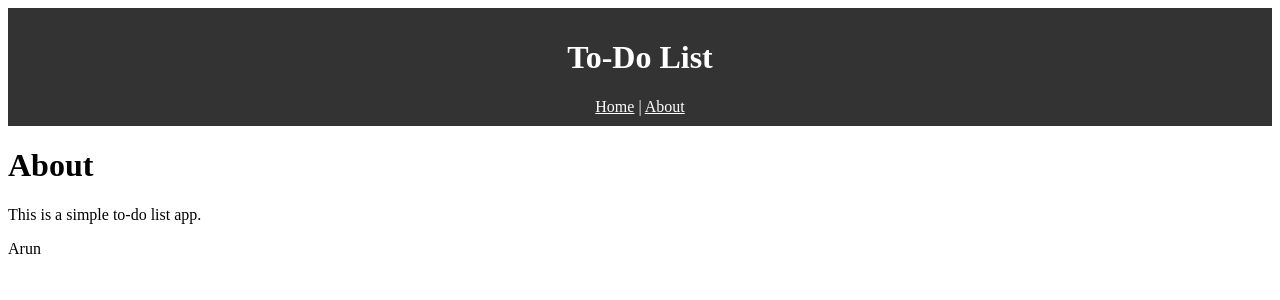
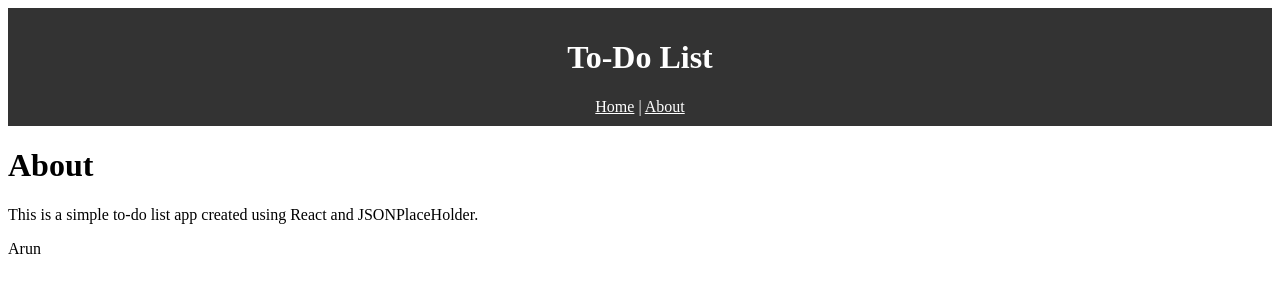
Before and after one commit to arunbhardwaj/todolist, a React (Create React App) app: page /about in a window 1280 px wide. Shown: the top 300 px of the page. Built offline with nearby package versions, Linux system fonts and the light colour scheme; no server answers.

Commit message:
Update About.js

```diff
--- a/src/components/pages/About.js
+++ b/src/components/pages/About.js
@@ -4,7 +4,7 @@ export default function About() {
     return (
         <React.Fragment>
             <h1>About</h1>
-            <p> This is a simple to-do list app. </p>
+            <p> This is a simple to-do list app created using React and JSONPlaceHolder. </p>
         </React.Fragment>
     )
 }
```
